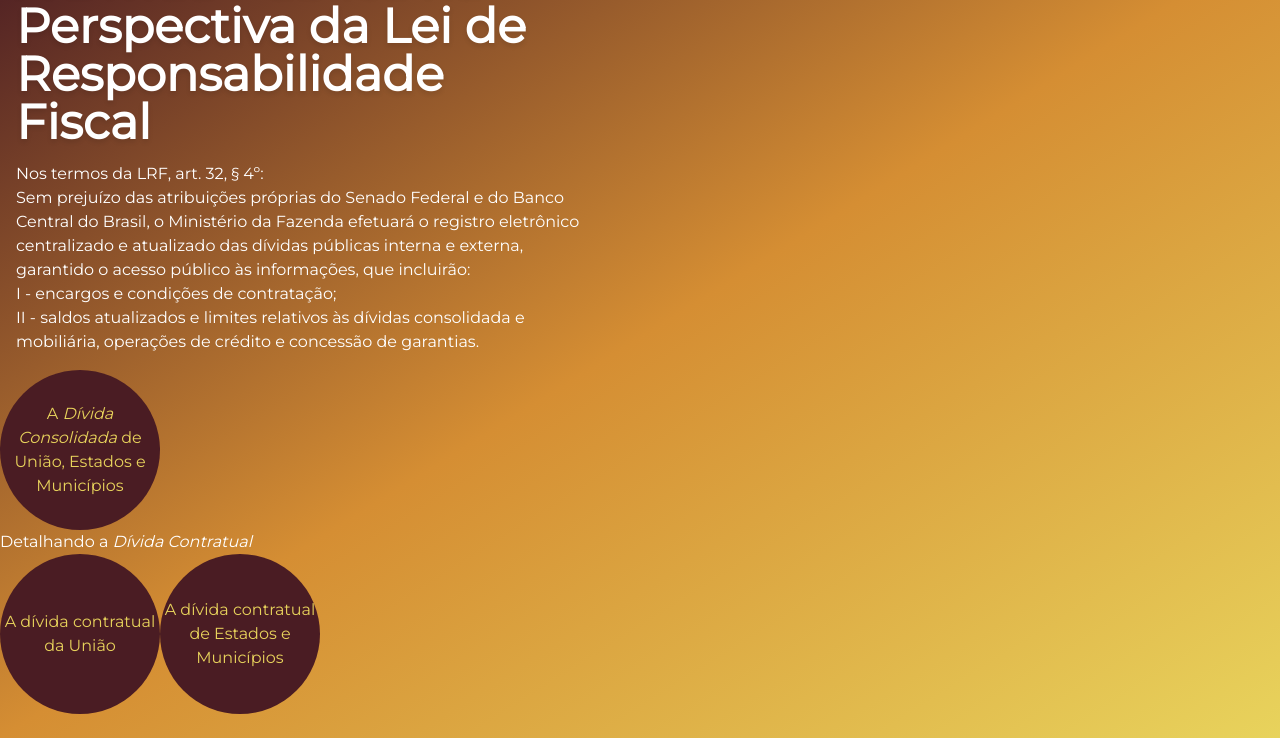
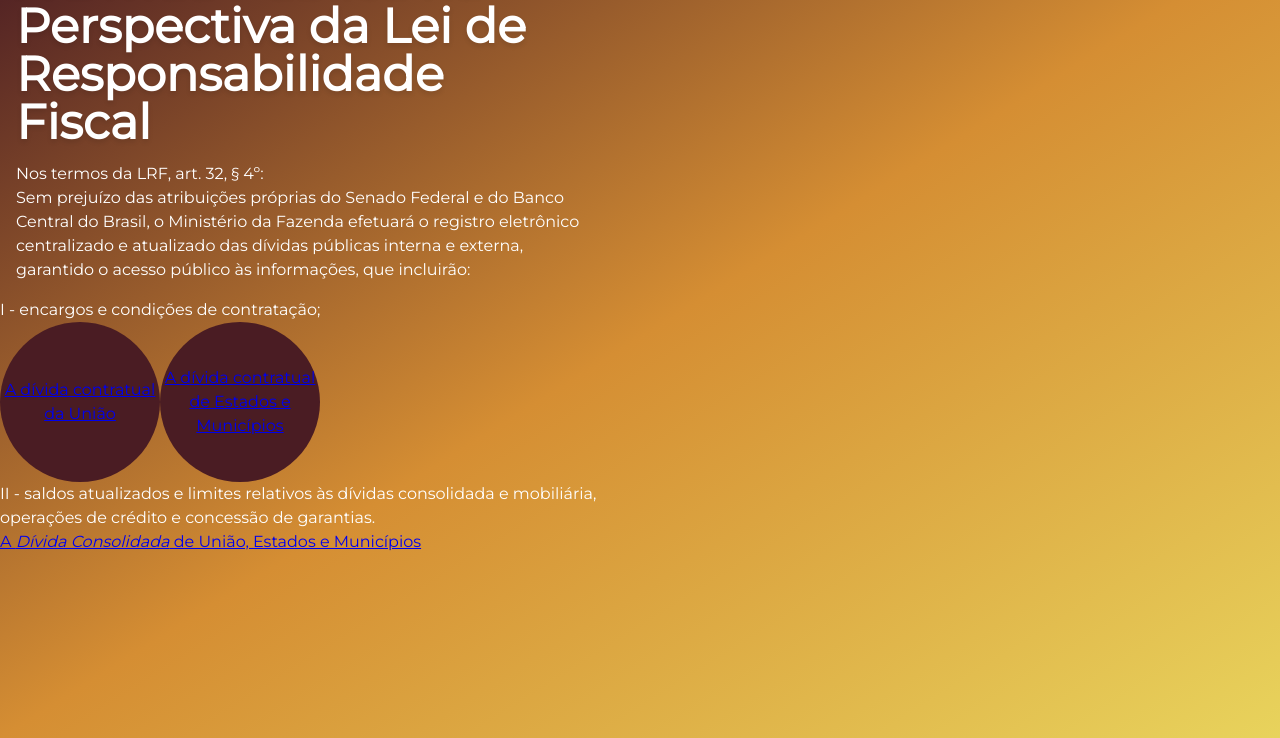
Before and after one commit to tchiluanda/divida-lrf, a plain HTML site: page index.html in a window 1280 px wide. Shown: the part 62-800 px from the top of the page. Drawn offline with Linux system fonts and the light colour scheme.

Commit message:
Update index.html

```diff
--- a/index.html
+++ b/index.html
@@ -20,18 +20,29 @@
             <section class="apresentacao">
                 <p>Nos termos da LRF, art. 32, § 4º:</p>
                 <p>Sem prejuízo das atribuições próprias do Senado Federal e do Banco Central do Brasil, o Ministério da Fazenda efetuará o registro eletrônico centralizado e atualizado das dívidas públicas interna e externa, garantido o acesso público às informações, que incluirão:</p>
-                <ul class="componentes-info">
-                    <li>I - encargos e condições de contratação;</li>
-                    <li>II - saldos atualizados e limites relativos às dívidas consolidada e mobiliária, operações de crédito e concessão de garantias.</li>
-                </ul>
             </section>
 
             <section class="mapa">
-                <p class="ponto">A <em>Dívida Consolidada</em> de União, Estados e Municípios</p>
-                <p>Detalhando a <em>Dívida Contratual</em></p>
-                <ul>
-                    <li class="ponto">A dívida contratual da União</li>
-                    <li class="ponto">A dívida contratual de Estados e Municípios</li>
+                <ul class="componentes-info">
+                        <li>
+                            <p>I - encargos e condições de contratação;</p>
+                            <ul>
+                                <li class="ponto">
+                                    <a href="#">A dívida contratual da União</a>
+                                </li>
+                                <li class="ponto">
+                                    <a href="#">A dívida contratual de Estados e Municípios</a>
+                                </li>
+                            </ul>
+                        </li>
+                        <li>
+                            <p>II - saldos atualizados e limites relativos às dívidas consolidada e mobiliária, operações de crédito e concessão de garantias.</p>
+                            <ul>
+                                <li>
+                                    <a href="#">A <em>Dívida Consolidada</em> de União, Estados e Municípios</a>
+                                </li>
+                            </ul>
+                        </li>
                 </ul>
             </section>
         </main>
```
